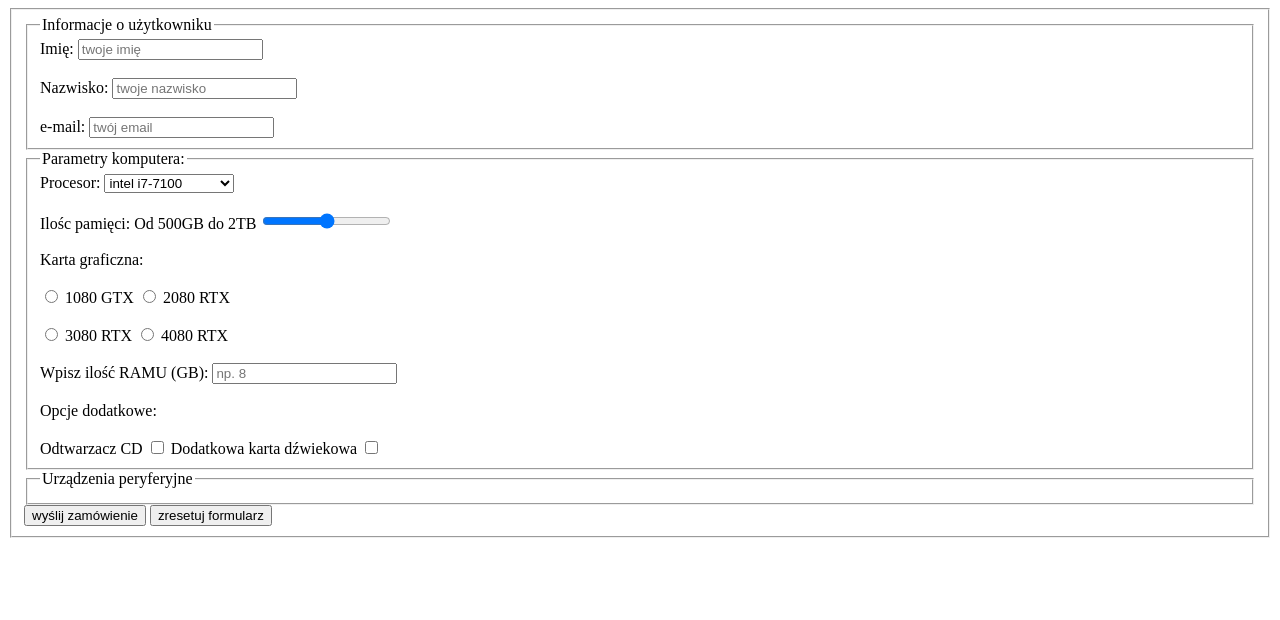
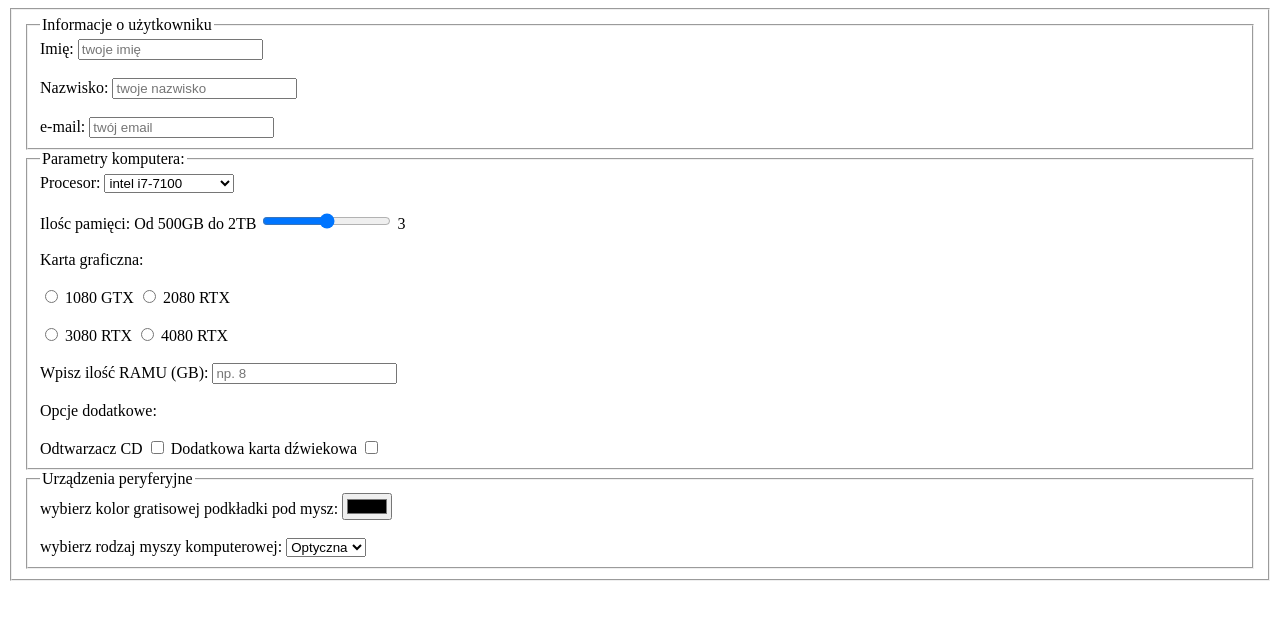
Before and after one commit to 4TiCzech/Formularz1, a plain HTML site: page index.html in a window 1280 px wide. Drawn offline with Linux system fonts and the light colour scheme.

Commit message:
peryferia + ilośc pamieci

```diff
--- a/index.html
+++ b/index.html
@@ -29,7 +29,9 @@
             </optgroup>
         </select>
         <br> </br> Ilośc pamięci: <label for="pamiec"> Od 500GB do 2TB </label>
-        <input type="range" name="pamiec" min="512" max="2048"> <br> </br>
+        <input type="range" name="pamiec" min="512" max="2048" id="a"  oninput="result.value=a.value"/>
+            <output name="result" for="a">3</output>  <br> </br>
+        </form>
         <label for="karta"></label>
         Karta graficzna: <br> </br>
         <input type="radio" name="pamiec"> 1080 GTX
@@ -44,17 +46,10 @@
       </fieldset>
       <fieldset>
         <legend>Urządzenia peryferyjne</legend>
-
-
-
-
-
-
-
-      </fieldset>
-      <input type="submit" name="wyslij" value="wyślij zamówienie">
-      <input type="reset" name="reset" value="zresetuj formularz">
-    </fieldset>
-    </form>
-  </body>
-</html>
+        wybierz kolor gratisowej podkładki pod mysz:
+        <input type="color" name="col"> <br> </br>
+        wybierz rodzaj myszy komputerowej:
+        <select>
+            <option>Optyczna</option>
+            <option>Laserowa</option>
+        </select>
```
